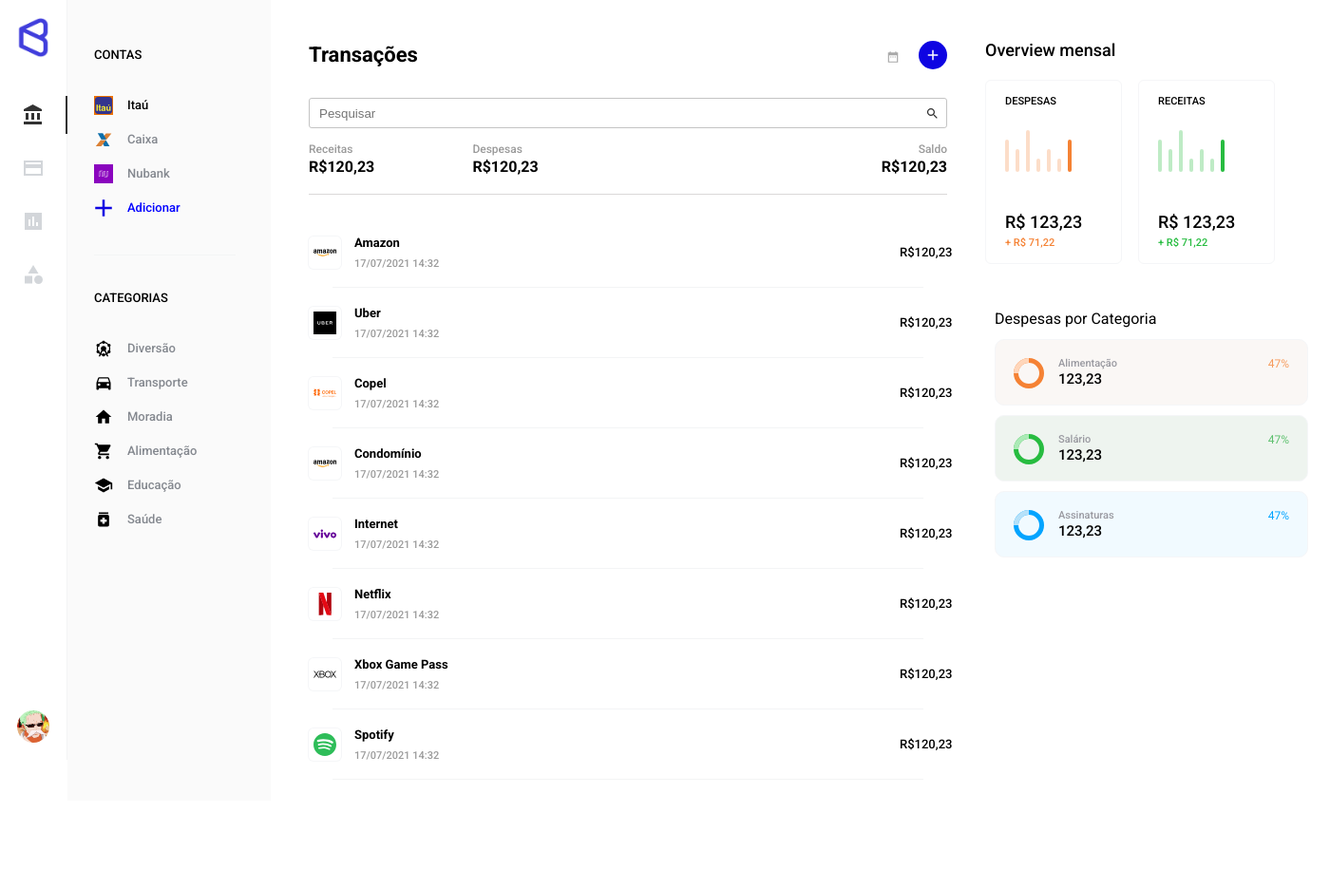
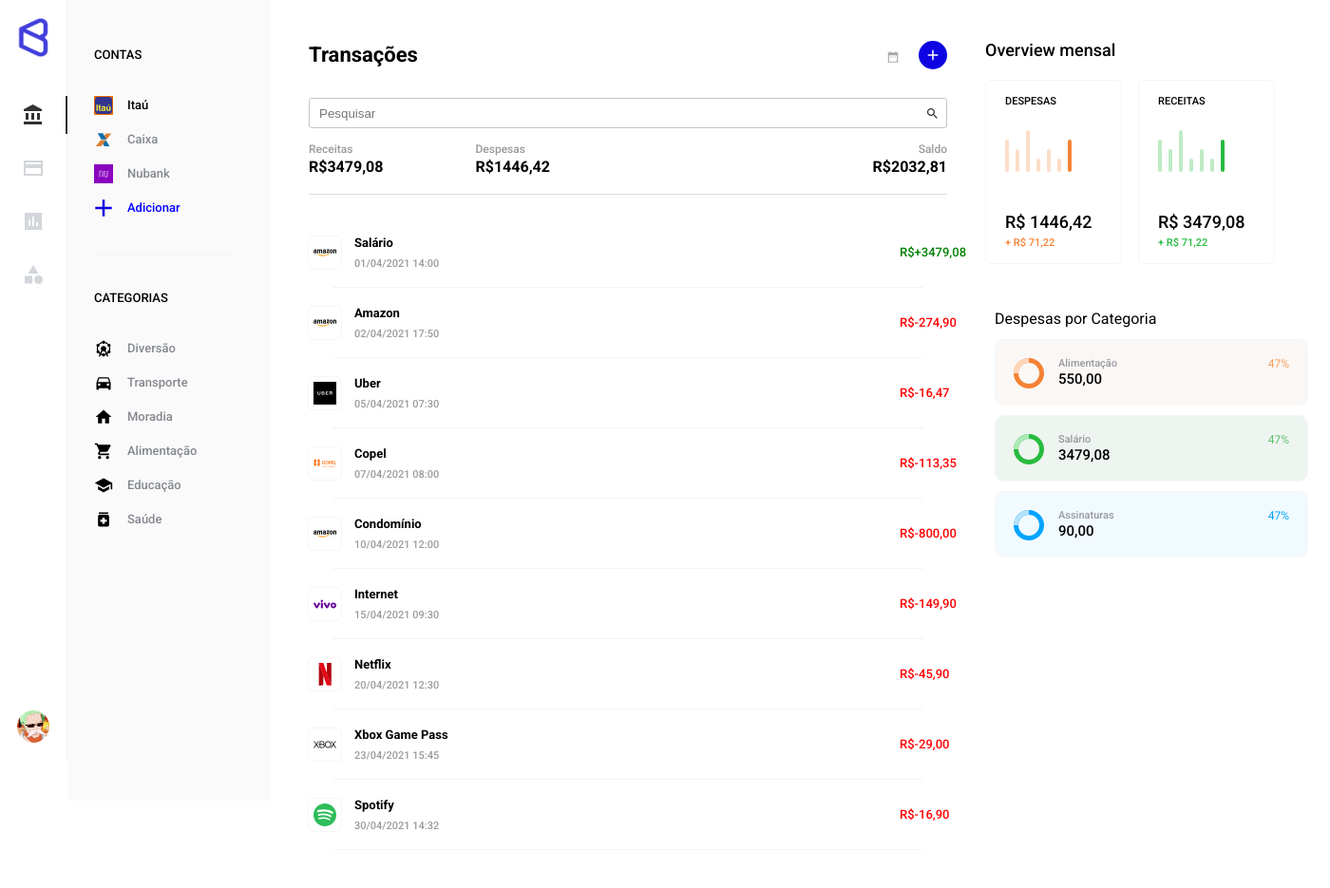
Before and after one commit to ijda3/finance, a PHP site: page / in a window 1400 px wide. Shown: the whole page at 95% size. Before the commit the page ends 800 px from the top, so only its background shows below. Run offline with PHP 8.4, Linux system fonts and the light colour scheme; some libraries are stand-ins or nearby versions.

Commit message:
Trocar dados mocados

```diff
--- a/static/css/transactions.css
+++ b/static/css/transactions.css
@@ -173,3 +173,11 @@
     line-height: 34px;
     text-align: center;
 }
+
+.negative{
+    color: red;
+}
+
+.positive{
+    color: green;
+}
--- a/static/index.html
+++ b/static/index.html
@@ -144,15 +144,15 @@
 					<div class="row list-cards">
 						<div class="item">
 							<h4>Receitas</h4>
-							<p>R$120,23</p>
+							<p>R$3479,08</p>
 						</div>
 						<div class="item">
 							<h4>Despesas</h4>
-							<p>R$120,23</p>
+							<p>R$1446,42</p>
 						</div>
 						<div class="item">
 							<h4>Saldo</h4>
-							<p>R$120,23</p>
+							<p>R$2032,81</p>
 						</div>
 					</div>
 					<div class="list">
@@ -160,66 +160,74 @@
 							<li>
 								<div class="icon-container"><img src="/images/amazon.svg"></div>
 								<div class="transaction-info">
+									<div class="company">Salário</div>
+									<div class="datetime">01/04/2021 14:00</div>
+								</div>
+								<div class="transaction-cost positive">R$+3479,08</div>
+							</li>
+							<li>
+								<div class="icon-container"><img src="/images/amazon.svg"></div>
+								<div class="transaction-info">
 									<div class="company">Amazon</div>
-									<div class="datetime">17/07/2021 14:32</div>
+									<div class="datetime">02/04/2021 17:50</div>
 								</div>
-								<div class="transaction-cost">R$120,23</div>
+								<div class="transaction-cost negative">R$-274,90</div>
 							</li>
 							<li>
 								<div class="icon-container"><img src="/images/uber.svg"></div>
 								<div class="transaction-info">
 									<div class="company">Uber</div>
-									<div class="datetime">17/07/2021 14:32</div>
+									<div class="datetime">05/04/2021 07:30</div>
 								</div>
-								<div class="transaction-cost">R$120,23</div>
+								<div class="transaction-cost negative">R$-16,47</div>
 							</li>
 							<li>
 								<div class="icon-container"><img src="/images/copel.svg"></div>
 								<div class="transaction-info">
 									<div class="company">Copel</div>
-									<div class="datetime">17/07/2021 14:32</div>
+									<div class="datetime">07/04/2021 08:00</div>
 								</div>
-								<div class="transaction-cost">R$120,23</div>
+								<div class="transaction-cost negative">R$-113,35</div>
 							</li>
 							<li>
 								<div class="icon-container"><img src="/images/amazon.svg"></div>
 								<div class="transaction-info">
 									<div class="company">Condomínio</div>
-									<div class="datetime">17/07/2021 14:32</div>
+									<div class="datetime">10/04/2021 12:00</div>
 								</div>
-								<div class="transaction-cost">R$120,23</div>
+								<div class="transaction-cost negative">R$-800,00</div>
 							</li>
 							<li>
 								<div class="icon-container"><img src="/images/vivo.svg"></div>
 								<div class="transaction-info">
 									<div class="company">Internet</div>
-									<div class="datetime">17/07/2021 14:32</div>
+									<div class="datetime">15/04/2021 09:30</div>
 								</div>
-								<div class="transaction-cost">R$120,23</div>
+								<div class="transaction-cost negative">R$-149,90</div>
 							</li>
 							<li>
 								<div class="icon-container"><img src="/images/netflix.svg"></div>
 								<div class="transaction-info">
 									<div class="company">Netflix</div>
-									<div class="datetime">17/07/2021 14:32</div>
+									<div class="datetime">20/04/2021 12:30</div>
 								</div>
-								<div class="transaction-cost">R$120,23</div>
+								<div class="transaction-cost negative">R$-45,90</div>
 							</li>
 							<li>
 								<div class="icon-container"><img src="/images/xbox.svg"></div>
 								<div class="transaction-info">
 									<div class="company">Xbox Game Pass</div>
-									<div class="datetime">17/07/2021 14:32</div>
+									<div class="datetime">23/04/2021 15:45</div>
 								</div>
-								<div class="transaction-cost">R$120,23</div>
+								<div class="transaction-cost negative">R$-29,00</div>
 							</li>
 							<li>
 								<div class="icon-container"><img src="/images/spotify.svg"></div>
 								<div class="transaction-info">
 									<div class="company">Spotify</div>
-									<div class="datetime">17/07/2021 14:32</div>
+									<div class="datetime">30/04/2021 14:32</div>
 								</div>
-								<div class="transaction-cost">R$120,23</div>
+								<div class="transaction-cost negative">R$-16,90</div>
 							</li>
 						</ul>
 					</div>
@@ -240,7 +248,7 @@
 								<div class="perc-25 despinat"></div>
 								<div class="perc-75 dispect"></div>
 							</div>
-							<div class="valor"> R$ 123,23 </div>
+							<div class="valor"> R$ 1446,42 </div>
 							<div class="valor2"> + R$ 71,22 </div>
 						</div>
 						<div class="painel">
@@ -255,7 +263,7 @@
 								<div class="perc-75 receit"></div>
 							</div>
 							<div>
-								<div class="valor"> R$ 123,23 </div>
+								<div class="valor"> R$ 3479,08 </div>
 								<div class="valor2 receitcolor"> + R$ 71,22 </div>
 							</div>
 						</div>
@@ -267,7 +275,7 @@
 								<div class="circle-container alimentacao"></div>
 								<div class="caixa">
 									<div class="formatdesp">Alimentação</div>
-									<div class="valor3">123,23</div>
+									<div class="valor3">550,00</div>
 								</div>
 								<div class="porcentagem">47%</div>
 							</div>
@@ -275,7 +283,7 @@
 								<div class="circle-container salario"></div>
 								<div class="caixa">
 									<div class="formatdesp">Salário</div>
-									<div class="valor3">123,23</div>
+									<div class="valor3">3479,08</div>
 								</div>
 								<div class="porcentagem1">47%</div>
 							</div>
@@ -283,7 +291,7 @@
 								<div class="circle-container assinaturas"></div>
 								<div class="caixa">
 									<div class="formatdesp">Assinaturas</div>
-									<div class="valor3">123,23</div>
+									<div class="valor3">90,00</div>
 								</div>
 								<div class="porcentagem2">47%</div>
 							</div>
```
Also changed, not shown: static/pages/credit-card.html (+25 -25 lines).
